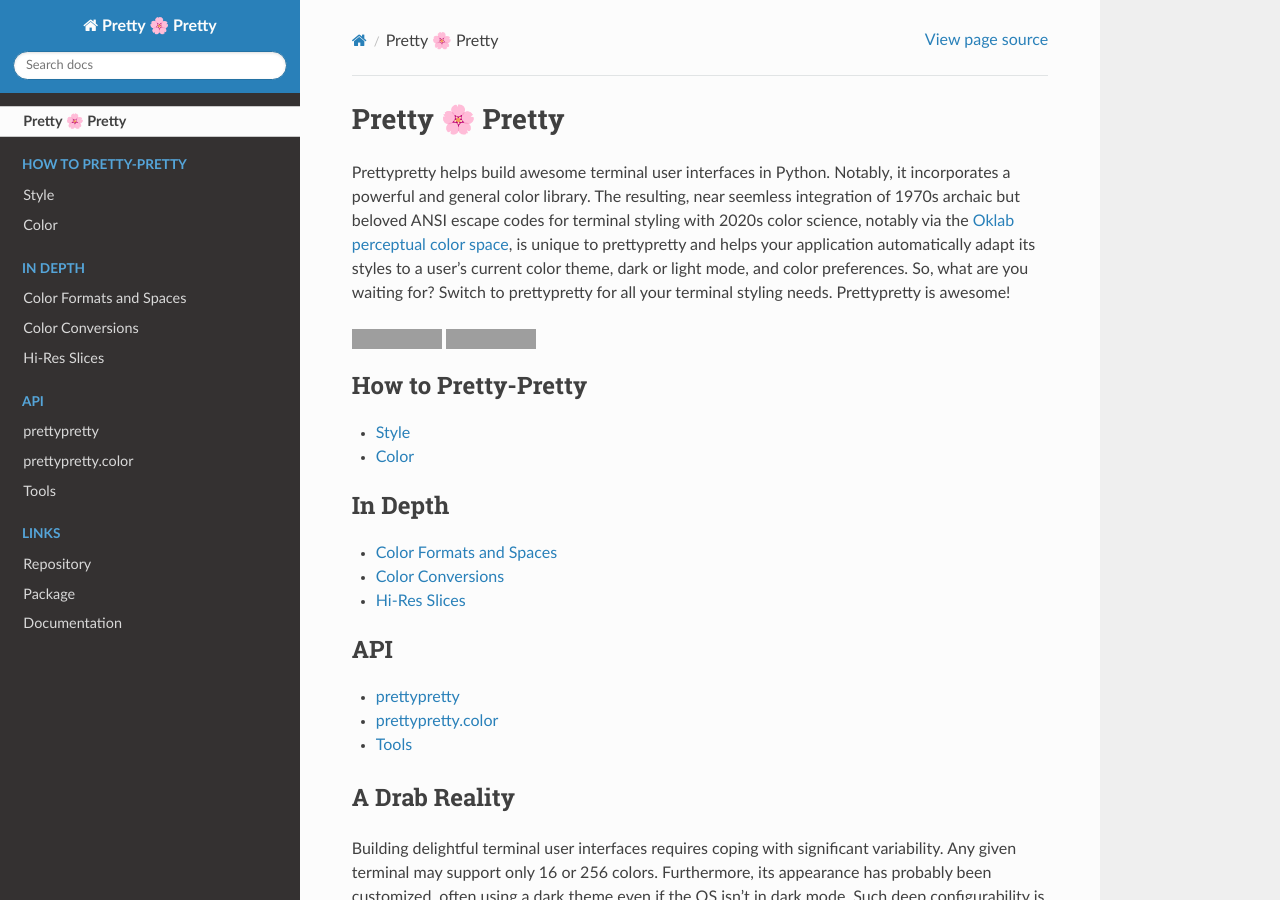
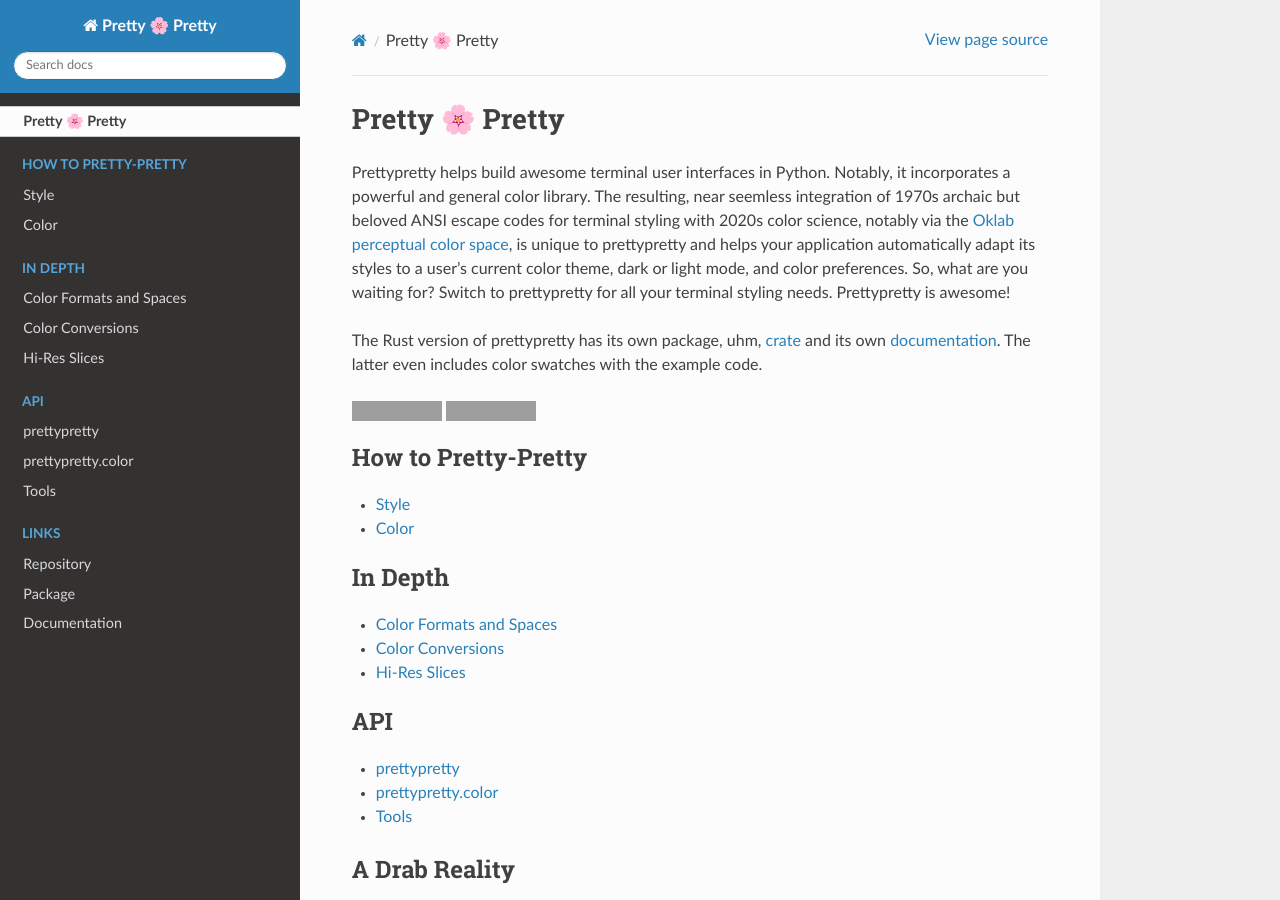
Before and after one commit to apparebit/prettypretty, a Sphinx documentation site: the page built from docs/index.rst, in a window 1280 px wide and 900 px high. Built offline with Sphinx 7.4.7 and the Read the Docs theme 2.0.0, drawn with Linux system fonts in a browser that asks for light colours; grey boxes are pictures that could not be loaded.

Commit message:
link to Rust version

```diff
--- a/docs/index.rst
+++ b/docs/index.rst
@@ -10,6 +10,11 @@ helps your application automatically adapt its styles to a user's current color
 theme, dark or light mode, and color preferences. So, what are you waiting for?
 Switch to prettypretty for all your terminal styling needs. Prettypretty is
 awesome!
+
+The Rust version of prettypretty has its own package, uhm, `crate
+<https://crates.io/crates/prettypretty>`_ and its own `documentation
+<https://docs.rs/prettypretty/latest/prettypretty/index.html>`_. The latter even
+includes color swatches with the example code.
 
 .. image:: https://github.com/apparebit/prettypretty/actions/workflows/ci.yml/badge.svg
 
```
